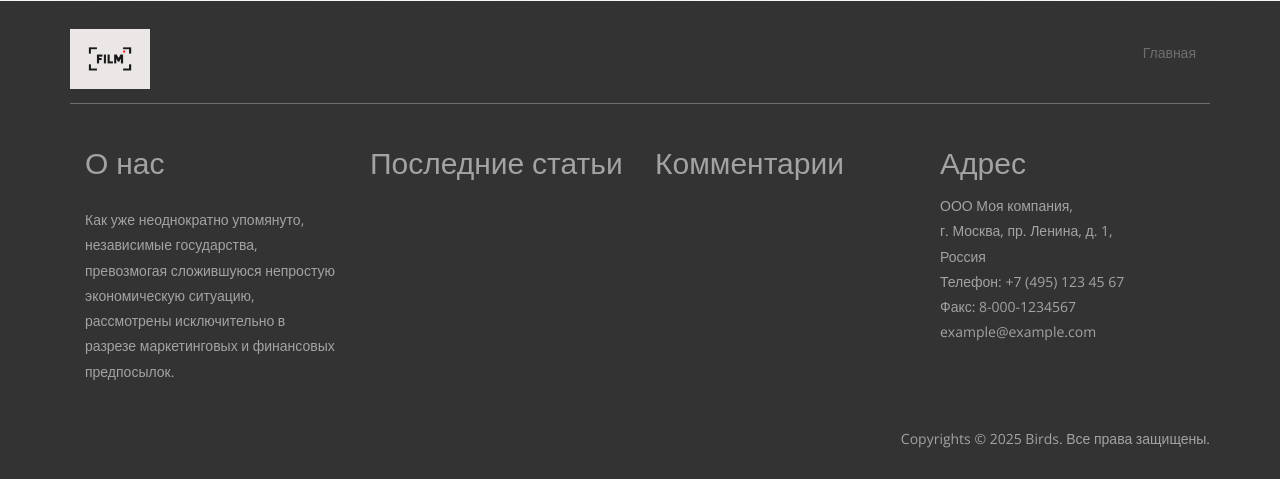
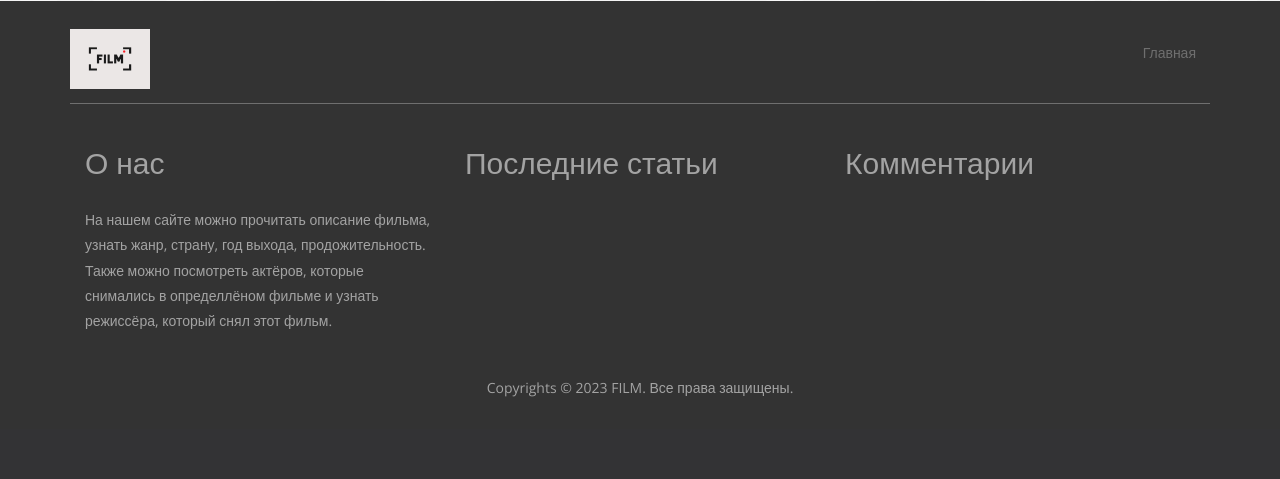
Before and after one commit to TutunkinVladislav/Blog, a Django app: page /films/ in a window 1280 px wide. Shown: the part 1026-1505 px from the top of the page. After the commit the page ends 1423 px from the top, so only its background shows below. Run offline with Django 3.2, Linux system fonts and the light colour scheme; data that the repository does not hold is empty; some libraries are stand-ins or nearby versions.

Commit message:
Edit main.html

```diff
--- a/blog/settings.py
+++ b/blog/settings.py
@@ -66,6 +66,7 @@ TEMPLATES = [
                 'films.context_processors.add_genre',
                 'films.context_processors.add_comments',
                 'films.context_processors.add_three_post',
+                'films.context_processors.year',
             ],
         },
     },
--- a/films/context_processors.py
+++ b/films/context_processors.py
@@ -1,3 +1,5 @@
+import datetime
+
 from films.forms import SearchForm
 from films.models import Genre, Comment, Post
 
@@ -7,10 +9,17 @@ def add_genre(request):
     search_form = SearchForm()
     return {'genres': genres, 'search_form': search_form}
 
+
 def add_comments(request):
     comments = Comment.objects.all().order_by('-id')[:3]
     return {'comments': comments}
 
+
 def add_three_post(request):
     three_post = Post.objects.only('title').order_by('-date')[:3]
     return {'three_post': three_post}
+
+
+def year(request):
+    dt = datetime.datetime.now()
+    return {'year': dt.year}
--- a/films/static/css/style.css
+++ b/films/static/css/style.css
@@ -1371,6 +1371,13 @@ font-size: 36px;
 	.footer-top {
 		margin-bottom: 1em;
 	}
+	.footer-bottom{
+		margin: auto;
+		text-align: center;
+		align-content: center;
+		float: right;
+
+	}
 	.history-left {
 	  padding: 0;
 	}
--- a/films/templates/main.html
+++ b/films/templates/main.html
@@ -77,11 +77,11 @@
 				<div class="clearfix"> </div>
 			</div>
 			<div class="footer-bottom">
-				<div class="col-md-3 footer-left">
+				<div class="col-md-4 footer-left">
 					<h3>О нас</h3>
-					<p>Как уже неоднократно упомянуто, независимые государства, превозмогая сложившуюся непростую экономическую ситуацию, рассмотрены исключительно в разрезе маркетинговых и финансовых предпосылок.</p>
+					<p>На нашем сайте можно прочитать описание фильма, узнать жанр, страну, год выхода, продожительность. Также можно посмотреть актёров, которые снимались в определлёном фильме и узнать режиссёра, который снял этот фильм.</p>
 				</div>
-				<div class="col-md-3 posts">
+				<div class="col-md-4 posts">
 					<h3>Последние статьи</h3>
                     {% for post in three_post %}
                         <div class="post-info">
@@ -92,26 +92,15 @@
 
 
 				</div>
-				<div class="col-md-3 comments">
+				<div class="col-md-4 comments">
 					<h3>Комментарии</h3>
                     {% for comment in comments %}
 					    <p>{{ comment.text }}<br>{{ comment.film }}</p>
                     {% endfor %}
 				</div>
-				<div class="col-md-3 address">
-					<h3>Адрес</h4>
-					<ul>
-						<li>ООО Моя компания,</li>
-						<li>г. Москва, пр. Ленина, д. 1,</li>
-						<li>Россия</li>
-						<li>Телефон: +7 (495) 123 45 67</li>
-						<li>Факс: 8-000-1234567</li>
-						<li><a href="mailto:example@example.com">example@example.com</a></li>
-					</ul>
-				</div>
 				<div class="clearfix"> </div>
 				<div class="copyright">
-					<p>Copyrights © 2025 Birds. Все права защищены.</p>
+					<p class="text-center">Copyrights © {{ year }} FILM. Все права защищены.</p>
 				</div>
 			</div>
 		</div>
```
